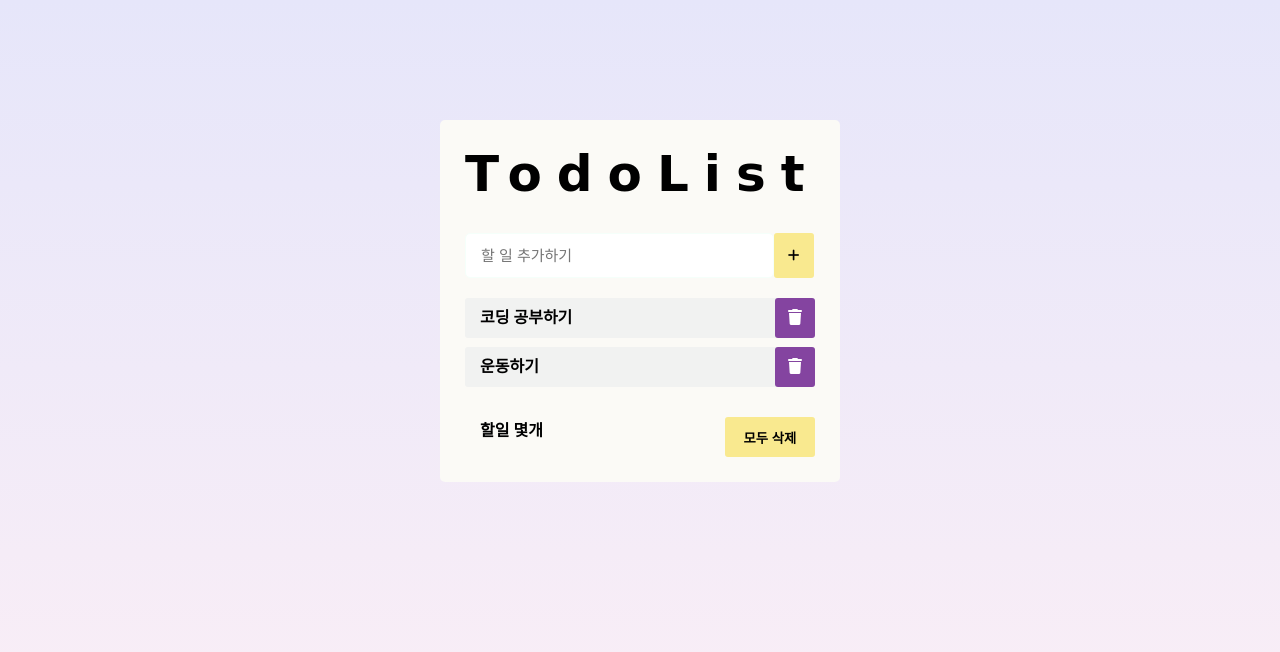
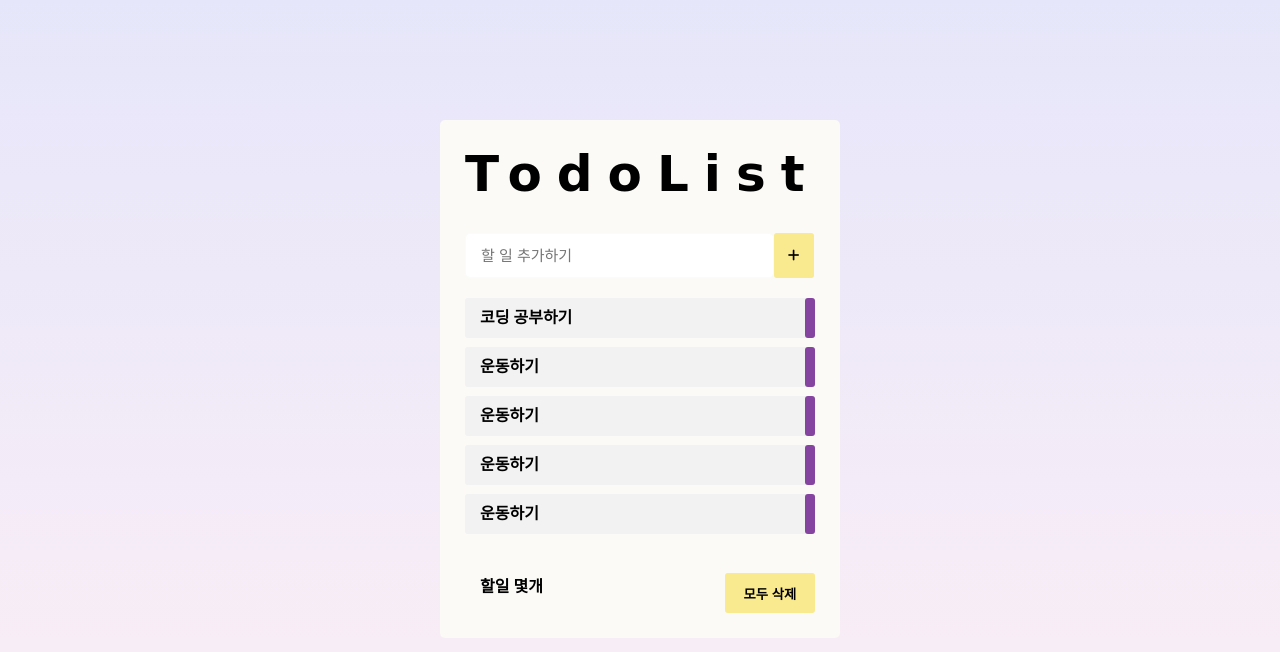
Before and after one commit to jihyun0425/todolist, a plain HTML site: page Todolist/index.html in a window 1280 px wide. Drawn offline with Linux system fonts and the light colour scheme; a web font is replaced by a local one.

Commit message:
늘어난 목록 숨기기 기능 추가

```diff
--- a/Todolist/index.html
+++ b/Todolist/index.html
@@ -26,6 +26,9 @@
         <ul class = "Todolist">
             <li>코딩 공부하기 <span><i class = "fas fa-trash"></i></span></li>
             <li>운동하기 <span><i class = "fas fa-trash"></i></span></li>
+            <li>운동하기 <span><i class = "fas fa-trash"></i></span></li>
+            <li>운동하기 <span><i class = "fas fa-trash"></i></span></li>
+            <li>운동하기 <span><i class = "fas fa-trash"></i></span></li>
         </ul>
         <div class = "footer">
             <span >할일 몇개</span>
--- a/Todolist/style.css
+++ b/Todolist/style.css
@@ -58,6 +58,11 @@ body{
     cursor: pointer;
 }
 
+.wrapper .Todolist{
+    max-height: 250px;
+    overflow-y: auto; /*세로로 내용이 많아질경우 숨기기(스크롤생김)*/
+}
+
 .Todolist li{
     list-style: none;
     line-height: 40px; /*수직 가운데 정렬 : 보통 height랑 같은 숫자를 쓴다*/
@@ -68,19 +73,29 @@ body{
     border-radius: 3px;
     font-weight: 600;
     cursor: default;
+    overflow: hidden; /*숨기기*/
 }
 .Todolist li span{ /*span : 특정 스타일을 바꾸는 태그*/
     position: absolute;
     width: 40px;
     height: 40px;
-    right:  0px;
+    right:  -30px; /*hover로 오른쪽 0-> -30으로 이동*/
     border-radius: 3px;
     color: rgb(255, 255, 255);
     background: rgb(132, 68, 160);
     text-align: center;
     cursor: pointer;
+    transition: all 0.8s ease;/*속도 조절*/
 }
 
+/*hover : 가상클래스*/
+.Todolist li:hover span{
+    right: 0;
+
+}
+
+
+/*아이콘 위치 조정*/
 .Todolist li span i{
     margin-left: -30px;
 }
```
